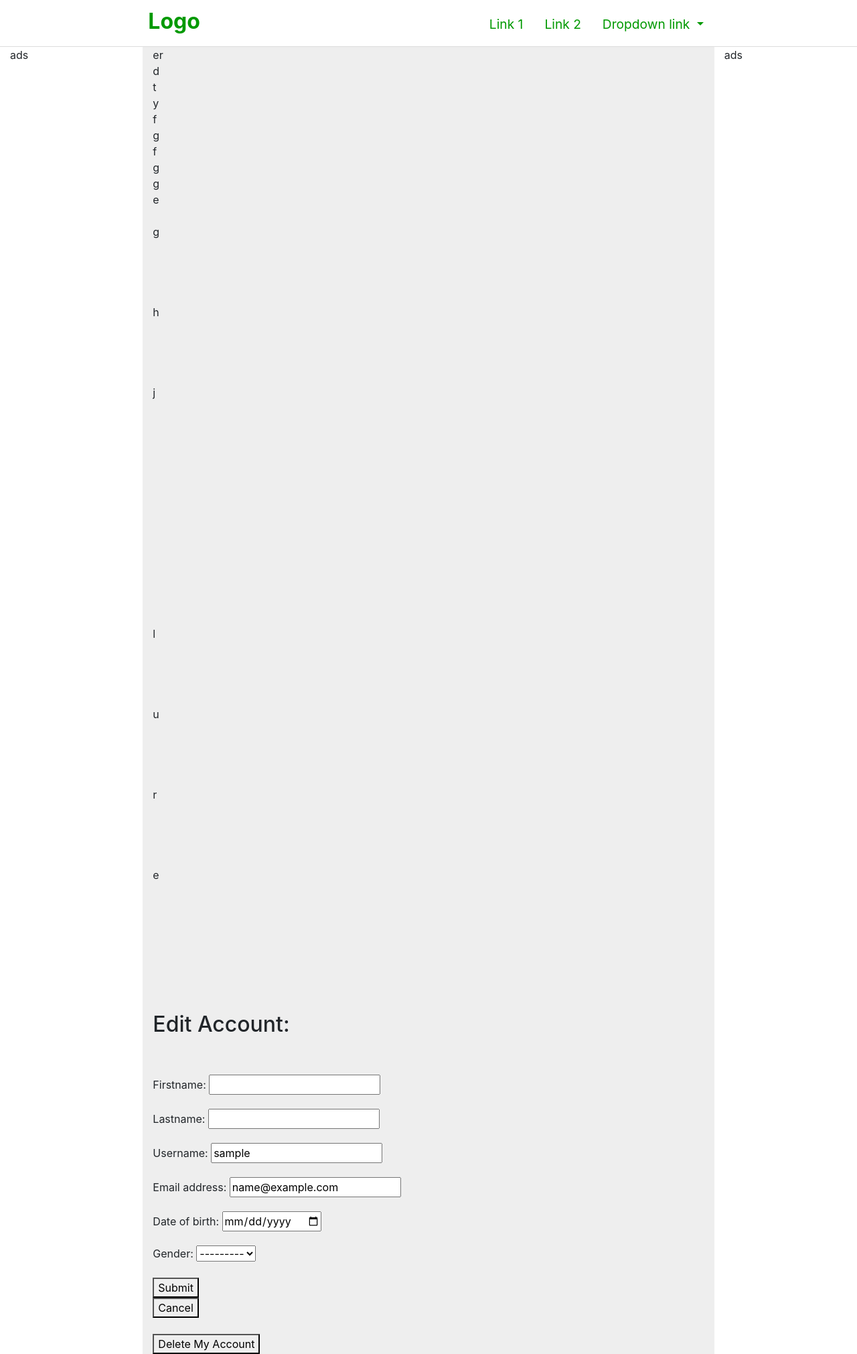
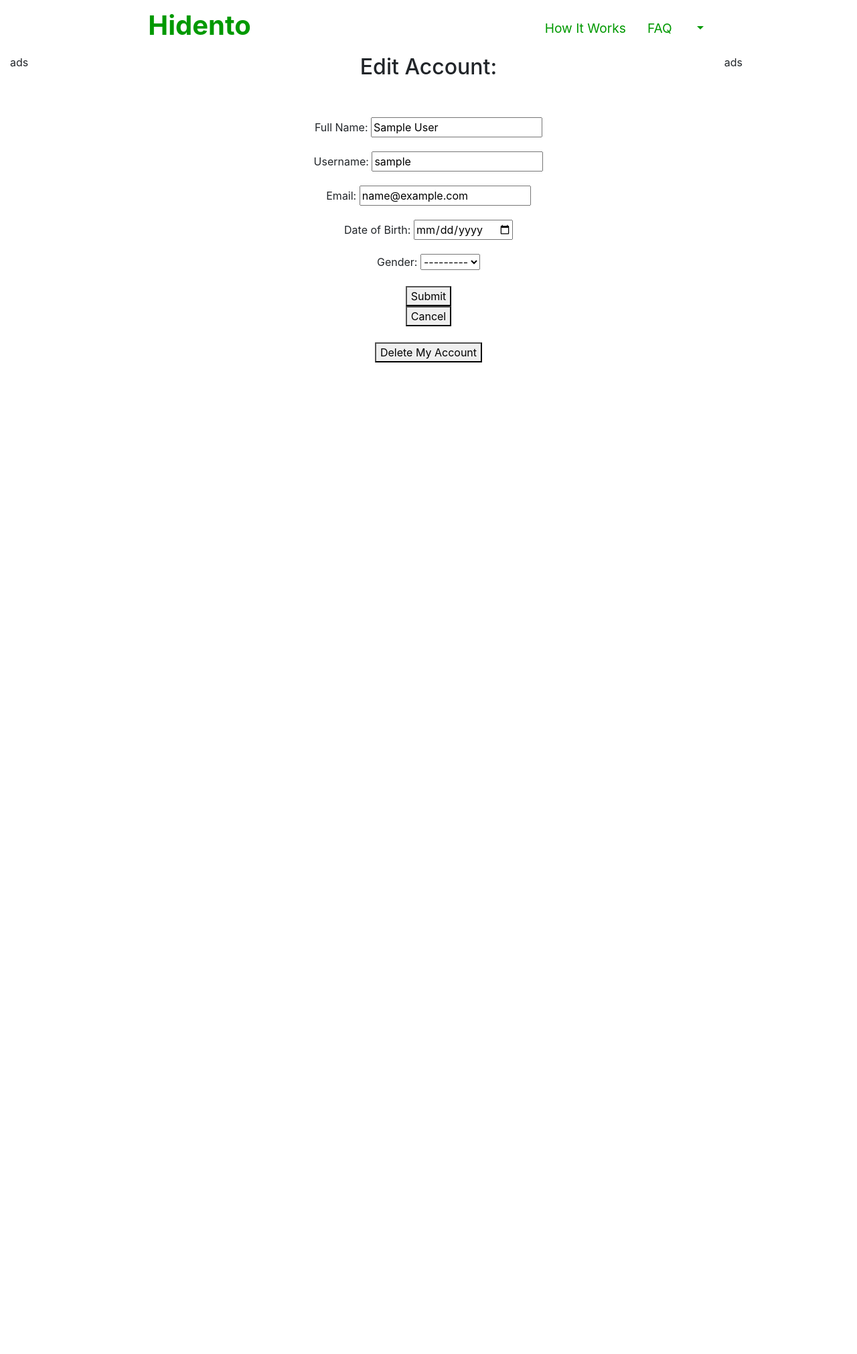
Before and after one commit to felixsundar/hidento_project, a Django app: page /account/edit/ in a window 1280 px wide. Shown: the whole page at 67% size. After the commit the page ends 541 px from the top, so only its background shows below. Run offline with Django 3.2, Linux system fonts and the light colour scheme; the visitor is signed in with stand-in values (Sample User, id 1); some libraries are stand-ins or nearby versions.

Commit message:
add fullname. navbar completegit add --allgit add --allgit add --allgit add --allgit add --allgit add --allgit add --allgit add --allgit add --allgit add --allgit add --allgit add --allgit add --allgit add --allgit add --allgit add --allgit add --allgit add --allgit add --allgit add --allgit add --allgit add --allgit add --allgit add --allgit add --all

```diff
--- a/front_end/hidentostatic/temp/hidento1.css
+++ b/front_end/hidentostatic/temp/hidento1.css
@@ -1,9 +1,6 @@
-.navbar{
-    border-bottom:1px solid #ddd;
-}
 
 .navbar-brand{
-    font-size:2rem;
+    font-size:2.5rem;
 }
 
 .navbar-light .navbar-brand {
@@ -63,3 +60,8 @@
 .dropdown-menu {
     margin-top: -1px;
 }
+
+.dropdown-item.active, .dropdown-item:active {
+    color: #990000;
+    background-color: #f8f9fa;
+}
--- a/front_end/hidentostatic/temp/hidento2.css
+++ b/front_end/hidentostatic/temp/hidento2.css
@@ -1,6 +1,3 @@
-.navbar-brand{
-    font-size:2rem;
-}
 
 .navbar-light .navbar-brand {
     color: #009900;
--- a/secretcrushapp/forms.py
+++ b/secretcrushapp/forms.py
@@ -10,7 +10,13 @@ class SignUpForm(ModelForm):
 
     class Meta:
         model = get_user_model()
-        fields = ('firstname', 'lastname', 'email', 'gender')
+        fields = ('fullname', 'email', 'gender')
+
+    def clean_fullname(self):
+        user_fullname = self.cleaned_data['fullname']
+        if not alphaspace(user_fullname):
+            raise forms.ValidationError('Name can contain only alphabets and spaces')
+        return user_fullname
 
     def _post_clean(self):
         super()._post_clean()
@@ -25,13 +31,16 @@ class SignUpForm(ModelForm):
     def save(self, commit=True):
         user = super().save(commit=False)
         user.set_password(self.cleaned_data["password"])
-        user.username = generateUsername(self.cleaned_data['firstname'], self.cleaned_data['lastname'])
+        user.username = generateUsername(self.cleaned_data['fullname'])
         if commit:
             user.save()
         return user
 
-def generateUsername(firstname, lastname):
-    username = firstname.lower() + '_' + lastname.lower()
+def alphaspace(fullname):
+    return all(letter.isalpha() or letter.isspace() for letter in fullname)
+
+def generateUsername(fullname):
+    username = fullname.lower().replace(' ', '_')
     number = 0
     newUsername = username
     try:
@@ -42,13 +51,22 @@ def generateUsername(firstname, lastname):
     except:
         return newUsername
 
+def getFirstname(fullname):
+    return fullname.split(' ')[0].capitalize()
+
 class HidentoUserChangeFormForUsers(ModelForm):
     class Meta:
         model = HidentoUser
-        fields = ('firstname', 'lastname', 'username', 'email', 'date_of_birth', 'gender')
+        fields = ('fullname', 'username', 'email', 'date_of_birth', 'gender')
         widgets = {
             'date_of_birth': forms.DateInput(attrs={'type': 'date'})
         }
+
+    def clean_fullname(self):
+        user_fullname = self.cleaned_data['fullname']
+        if not alphaspace(user_fullname):
+            raise forms.ValidationError('Name can contain only aplhabets and spaces')
+        return user_fullname
 
 class AddCrushForm(Form):
     def __init__(self, lowest_priority, *args, **kwargs):
--- a/secretcrushapp/templates/secretcrushapp/account.html
+++ b/secretcrushapp/templates/secretcrushapp/account.html
@@ -4,8 +4,7 @@
 <h2>Account Details:</h2>   <a href="{% url 'accountEdit' %}"> Edit Account </a>
 <br><br><br>
 Username: {{user.username}}<br><br>
-Firstname: {{user.firstname}}<br><br>
-Lastname: {{user.lastname}}<br><br>
+Full Name: {{user.fullname}}<br><br>
 Email: {{user.email}}<br><br>
 Date of Birth: {{user.date_of_birth}}<br><br>
 Gender: {{user.get_gender_display}}<br><br>
--- a/secretcrushapp/templates/secretcrushapp/base_with_ls.html
+++ b/secretcrushapp/templates/secretcrushapp/base_with_ls.html
@@ -12,10 +12,13 @@
 </head>
 <body>
 <nav class="navbar navbar-expand-md sticky-top navbar-light bg-white p-0 pt-2 pb-2">
+<!--    .navbar{-->
+<!--    border-bottom:1px solid #ddd;-->
+<!--}-->
 <span class="col-sm-2"></span>
     <div class="col-sm-8 nav p-0">
         <!-- Brand -->
-        <a class="navbar-brand font-weight-bold hidento-heading-color pt-0 pl-2" href="#">Logo</a>
+        <a class="navbar-brand font-weight-bold hidento-heading-color pt-0 pl-2" href="{% url 'index' %}">Hidento</a>
         <!-- Toggler/collapsibe Button -->
         <button class="navbar-toggler ml-auto" type="button" data-toggle="collapse" data-target="#collapsibleNavbar">
             <span class="navbar-toggler-icon"></span>
@@ -26,26 +29,33 @@
             <!-- Links -->
             <ul class="navbar-nav">
                 <li class="nav-item">
-                    <a class="nav-link hidento-heading-color hidento-heading-font pt-1 pb-1 pl-3 pr-3 mt-2 mb-1" href="#">Link 1</a>
+                    <a class="nav-link hidento-heading-color hidento-heading-font pt-1 pb-1 pl-3 pr-3 mt-2 mb-1" href="{% url 'howitworks' %}">How It Works</a>
                 </li>
                 <li class="nav-item">
-                    <a class="nav-link hidento-heading-color hidento-heading-font pt-1 pb-1 pl-3 pr-3 mt-2 mb-1" href="#">Link 2</a>
+                    <a class="nav-link hidento-heading-color hidento-heading-font pt-1 pb-1 pl-3 pr-3 mt-2 mb-1" href="{% url 'faq' %}">FAQ</a>
                 </li>
-
+                {% if request.user.is_authenticated %}
                 <!-- Dropdown -->
                 <li class="nav-item dropdown" id="hidento-nav-dropdown">
                     <div class="hidento-dropdown">
                     <a class="nav-link dropdown-toggle hidento-heading-color hidento-heading-font pt-1 pb-1 pl-3 pr-3 mt-2 mb-1" href="#"
                        data-toggle="dropdown" id="hidento1">
-                        Dropdown link
+                        {{ request.user.firstname }}
                     </a>
                     <div class="dropdown-menu dropdown-menu-right" id="hidento-nav-dropmenu">
-                        <a class="dropdown-item hidento-title-color" href="#">Link 1</a>
-                        <a class="dropdown-item hidento-title-color" href="#">Lfffffffffffffffffffffffffffffink 2</a>
-                        <a class="dropdown-item hidento-title-color" href="#">Link 3</a>
+                        <a class="dropdown-item hidento-title-color" href="{% url 'account' %}">My Account</a>
+                        <a class="dropdown-item hidento-title-color" href="{% url 'logout' %}">Logout</a>
                     </div>
                     </div>
                 </li>
+                {% else %}
+                <li class="nav-item">
+                    <a class="nav-link hidento-heading-color hidento-heading-font pt-1 pb-1 pl-3 pr-3 mt-2 mb-1" href="{% url 'login' %}">Login</a>
+                </li>
+                <li class="nav-item">
+                    <a class="nav-link hidento-heading-color hidento-heading-font pt-1 pb-1 pl-3 pr-3 mt-2 mb-1" href="{% url 'signup' %}">Sign Up</a>
+                </li>
+                {% endif %}
             </ul>
         </div>
     </div>
@@ -57,20 +67,11 @@
 <div class="container-fluid">
     <div class="row">
         <div class="col-sm-2">ads</div>
-        <div class="col-sm-8 hidento-background">
-            er
-            <br>d<br>t<br>y<br>f<br>g
-            <br>f<br>g<br>g<br>e<br>
-            <br>g<br><br><br><br>
-            <br>h<br><br><br><br>
-            <br>j<br><br><br><br><br><br><br><br><br><br><br><br><br><br>
-            <br>l<br><br><br><br>
-            <br>u<br><br><br><br>
-            <br>r<br><br><br><br>
-            <br>e<br><br><br><br>
-            <br><br><br><br><br>
+        <div class="col-sm-8">
+            <center>
             {% block content %}
             {% endblock %}
+        </center>
         </div>
         <div class="col-sm-2">ads</div>
     </div>
--- a/secretcrushapp/templates/secretcrushapp/crush_list.html
+++ b/secretcrushapp/templates/secretcrushapp/crush_list.html
@@ -9,7 +9,6 @@
     {% endfor %}
   </ul>
 {% endif %}
-Hi {{ user_firstname }}
 <br><br>
 {% if instagram_crushes is None %}
  <p>Instagram account not linked. Please link your instagram account to register your secret crushes</p><br>
--- a/secretcrushapp/templates/secretcrushapp/faq.html
+++ b/secretcrushapp/templates/secretcrushapp/faq.html
@@ -1,7 +1,7 @@
 {% extends 'secretcrushapp/base_with_ls.html' %}
 
 {% block content %}
-<h1>Frequently Asked Questions</h1>
+<h2>Frequently Asked Questions</h2>
 
 {% for faq in faqs %}
     <h2>{{ faq.question |safe}}</h2>
--- a/secretcrushapp/templates/secretcrushapp/howitworks.html
+++ b/secretcrushapp/templates/secretcrushapp/howitworks.html
@@ -1,5 +1,5 @@
 
-{% extends 'secretcrushapp/base_without_ls.html' %}
+{% extends 'secretcrushapp/base_with_ls.html' %}
 
 {% block content %}
 <h1>How It Works</h1>
--- a/secretcrushapp/templates/secretcrushapp/login.html
+++ b/secretcrushapp/templates/secretcrushapp/login.html
@@ -1,4 +1,4 @@
-{% extends 'secretcrushapp/base_without_ls.html' %}
+{% extends 'secretcrushapp/base_with_ls.html' %}
 
 {% block content %}
 {% if messages %}
--- a/secretcrushapp/templates/secretcrushapp/login_m.html
+++ b/secretcrushapp/templates/secretcrushapp/login_m.html
@@ -1,4 +1,4 @@
-{% extends 'secretcrushapp/base_without_ls_m.html' %}
+{% extends 'secretcrushapp/base_with_ls_m.html' %}
 
 {% block content %}
 {% if messages %}
--- a/secretcrushapp/templates/secretcrushapp/signup.html
+++ b/secretcrushapp/templates/secretcrushapp/signup.html
@@ -1,4 +1,4 @@
-{% extends 'secretcrushapp/base_without_ls.html' %}
+{% extends 'secretcrushapp/base_with_ls.html' %}
 
 {% block content %}
   <h2>Sign up</h2>
--- a/secretcrushapp/templates/secretcrushapp/user_home_m.html
+++ b/secretcrushapp/templates/secretcrushapp/user_home_m.html
@@ -2,7 +2,6 @@
 
 {% block content %}
 <div align="center">
-this is mobile home
 <a href="{% url 'match' %}"> My Match </a><br>
 <a href="{% url 'crushList' %}"> My CrushList</a>
 </div>
--- a/secretcrushapp/templates/secretcrushapp/website_home.html
+++ b/secretcrushapp/templates/secretcrushapp/website_home.html
@@ -1,4 +1,4 @@
-{% extends 'secretcrushapp/base_without_ls.html' %}
+{% extends 'secretcrushapp/base_with_ls.html' %}
 
 {% block content %}
 {% if messages %}
```
Also changed, not shown: secretcrushapp/admin.py (+7 -7 lines), secretcrushapp/models.py (+11 -10 lines), secretcrushapp/templates/secretcrushapp/base_with_ls_m.html (+18 -18 lines), secretcrushapp/migrations/0002_auto_20191221_1731.py (added).
